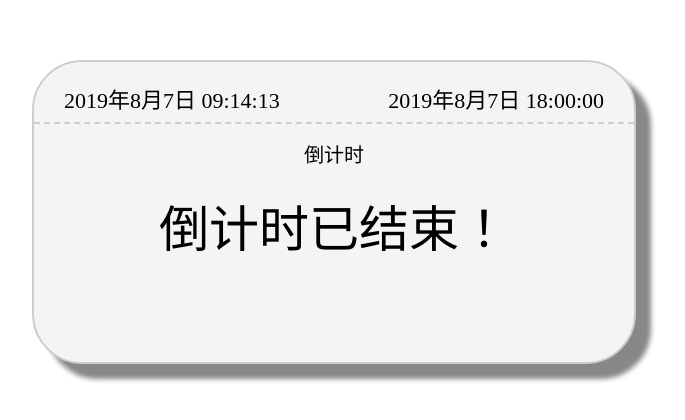
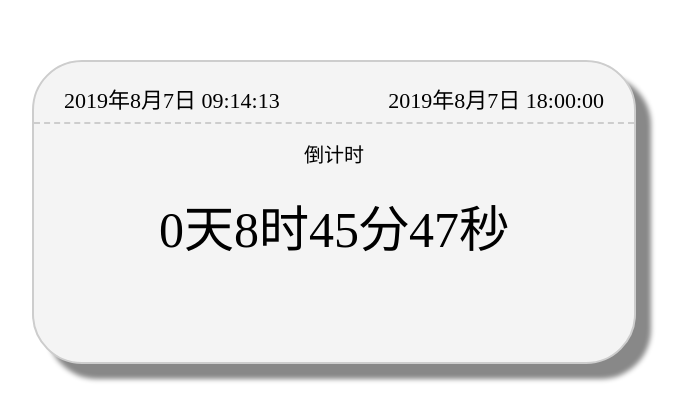
Before and after one commit to 18813299815/18813299815.github.io, a plain HTML site: page index.html in a window 1280 px wide. Shown: the part 190-610 px from the top of the page, without its empty margins (308-993 px from the left). Drawn offline with Linux system fonts and the light colour scheme.

Commit message:
Update index.html

```diff
--- a/index.html
+++ b/index.html
@@ -84,7 +84,7 @@
 			var div1 = document.getElementById("allSurplus");
 			var div2 = document.getElementById("mySurplus");
 
-			var stopTime = new Date("2019-05-22");
+			var stopTime = new Date("2019-08-07 18:00:00");
 			stopTime = stopTime.getTime();
 			var nowTime = new Date();
 			nowTime = nowTime.getTime();
```
